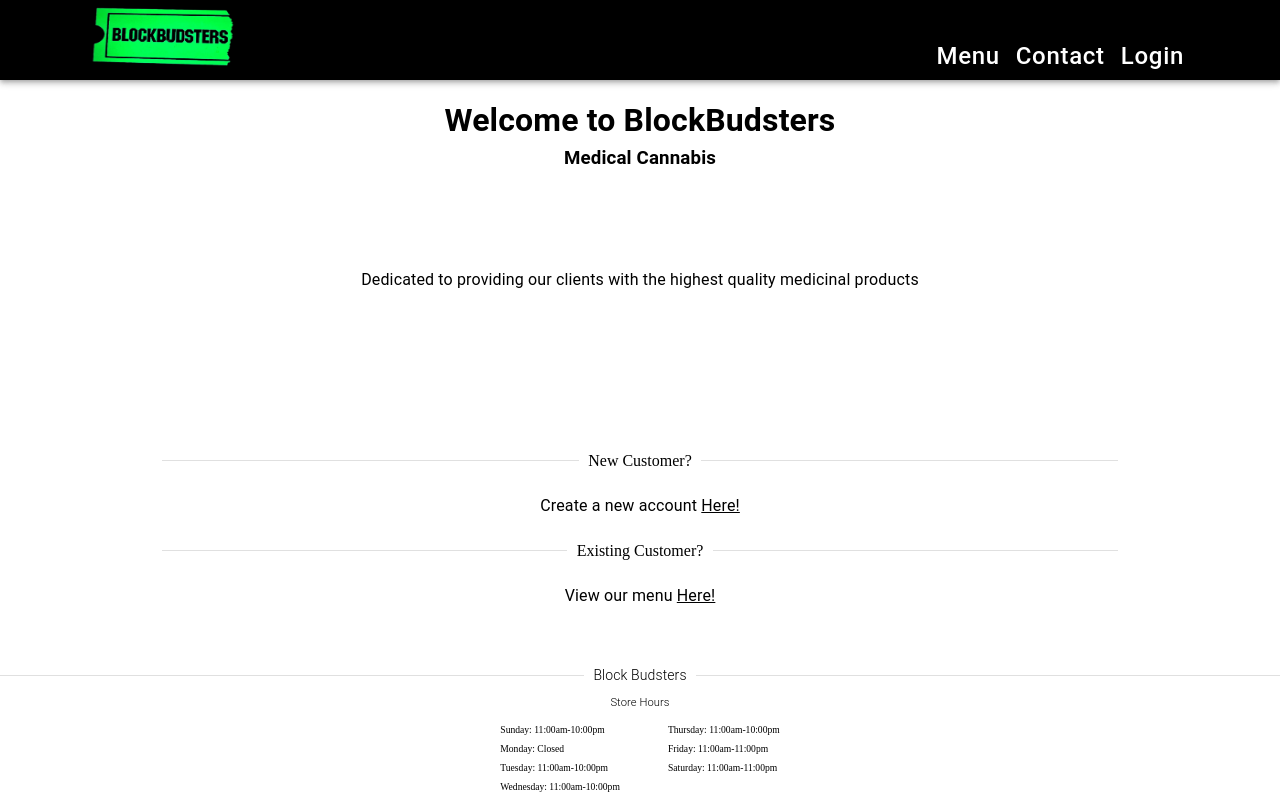
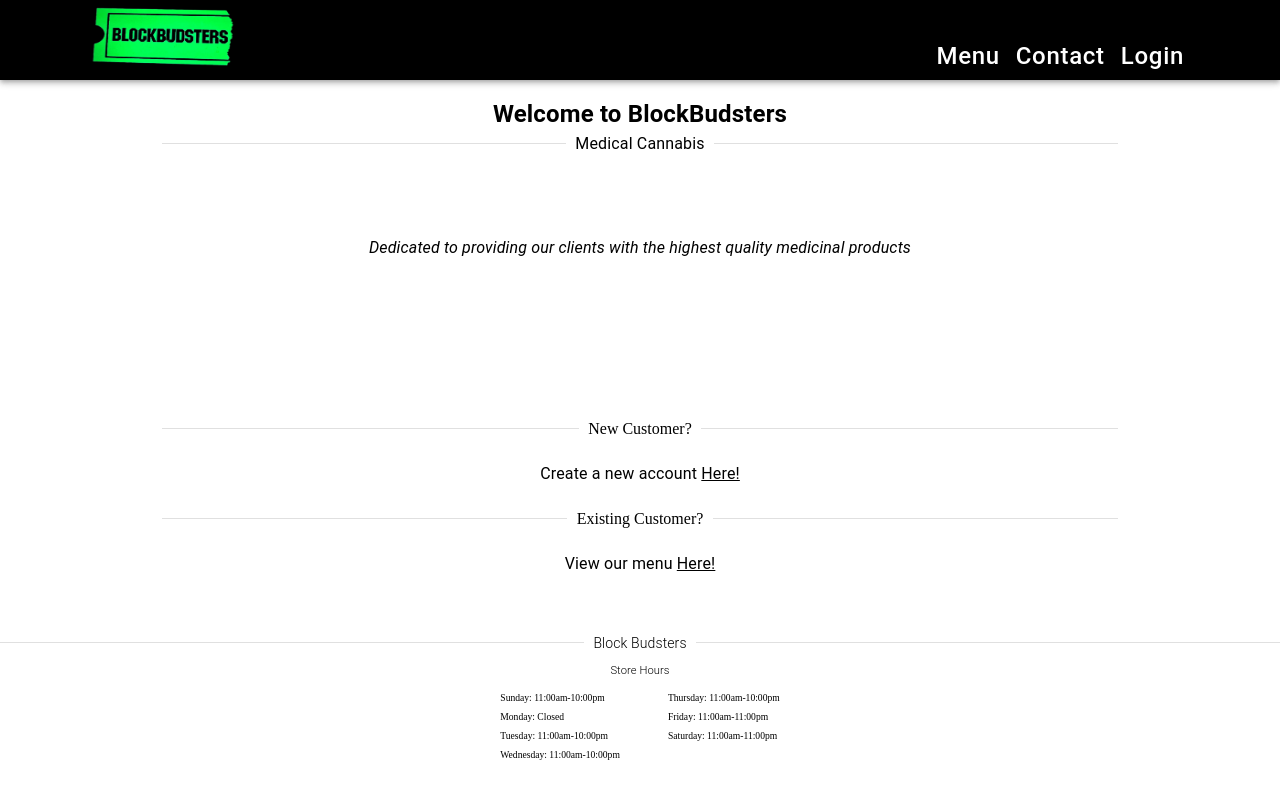
Before and after one commit to TimL94/BlockBudsters, a React (Vite) app in the folder client/: page / in a window 1280 px wide. Both pictures are taken after a click on the button "YES". Built offline with nearby package versions, Linux system fonts and the light colour scheme.

Commit message:
more changes to the landing page

```diff
--- a/client/src/pages/Home.jsx
+++ b/client/src/pages/Home.jsx
@@ -12,11 +12,12 @@
                 alignItems: 'center'
             }}
         >
-            <Typography sx={{ mt: 2 }}><h1>Welcome to BlockBudsters</h1></Typography>
-            <Typography sx={{}}><h3>Medical Cannabis</h3></Typography>
+
             <Grid container spacing={3} justifyContent='center'>
                 <Grid item xs={10} md={10} sx={{textAlign: 'center', mt: 2}} >
-                    <Typography variant="body1" sx={{ mb: 20, mt: 10 }}>Dedicated to providing our clients with the highest quality medicinal products</Typography>
+                    <Typography sx={{}}><h2>Welcome to BlockBudsters</h2></Typography>
+                    <Typography sx={{}}><Divider>Medical Cannabis</Divider></Typography>
+                    <Typography variant="body1" sx={{ mb: 20, mt: 10, fontStyle:'italic' }}>Dedicated to providing our clients with the highest quality medicinal products</Typography>
                     <Divider>New Customer?</Divider>
                     <Typography variant="body1" sx={{ m: 3 }}>Create a new account <Link to='/Login' style={{ textDecoration: 'underline'}}>Here!</Link></Typography>
                     <Divider>Existing Customer?</Divider>
```
